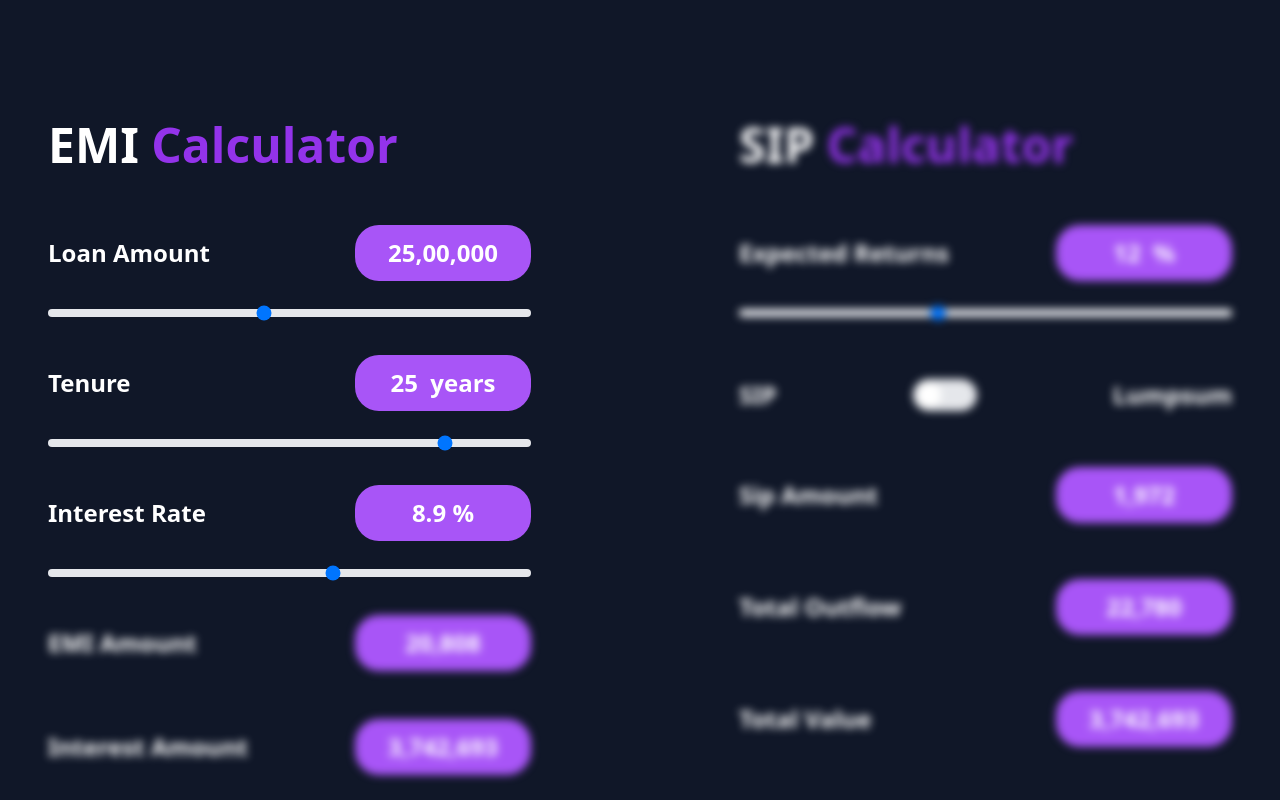
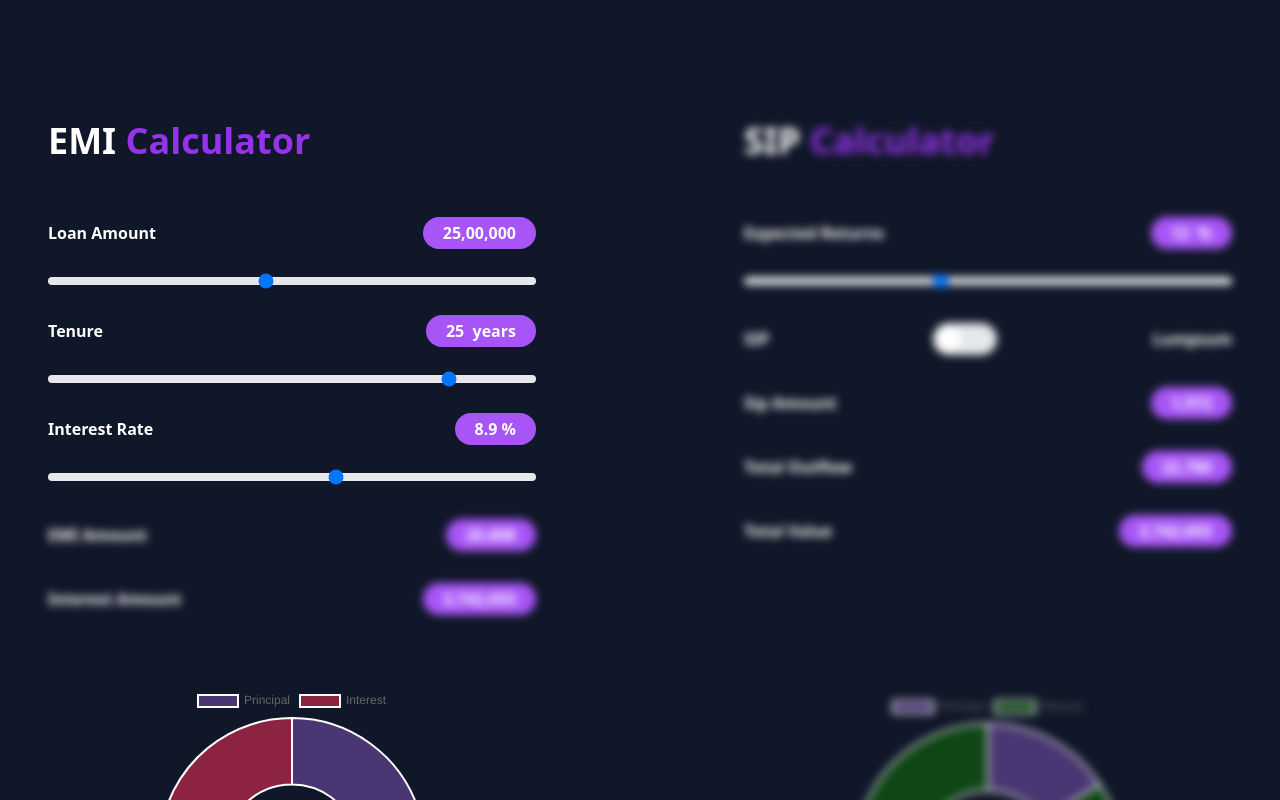
Before and after one commit to techxapp/finplanner, a plain HTML site: page index.html in a window 1280 px wide. Shown: the part 600-1400 px from the top of the page. Drawn offline with nearby package versions, Linux system fonts and the light colour scheme.

Commit message:
Reduce content size

```diff
--- a/assets/css/style.css
+++ b/assets/css/style.css
@@ -8,6 +8,10 @@ body{
 .logo{
     width: 50px;
 }
+/* .editable{
+    padding: 5px;
+    border-radius: 20px;
+} */
 .button__gradient{
     background: linear-gradient(90deg, rgba(152,64,248,1) 35%, rgba(250,60,103,1) 100%);
     padding: 20px;
@@ -37,7 +41,7 @@ body{
 }
 .premium__div{
     width: max-content;
-    padding: 12px 50px;
+    padding: 8px 32px;
     display: flex;
     margin: auto;
     margin-top: 40px !important;
--- a/index.html
+++ b/index.html
@@ -50,7 +50,7 @@
   gtag('config', 'G-4SWYN9C0EQ');
 </script>
 
-<body>
+<body class="">
 
 
     <div class="wrapper">
@@ -82,20 +82,20 @@
     </div>
 
 
-    <section class="container mx-auto xxs:px-5 xxxs:px-3 xl:px-15 lg:px-12 sm:px-5 md:px-10 mt-40">
+    <section class="container mx-auto xxs:px-5 xxxs:px-3 sm:px-5 md:px-10 lg:px-12 xl:px-15 2xl:px-15 mt-40">
         <div class="grid grid-rows-1 gap-52 lg:grid-flow-col md:grid-flow-row">
             <!-- ==============   EMI PANEL   =========== -->
             <div class="flex justify-start" id="panel_emi">
                 <div class="w-full">
-                    <h1 class="font-bold text-white xxxs:text-3xl xxs:text-4xl sm:text-5xl ">
+                    <h1 class="font-bold text-white xxxs:text-3xl xxs:text-4xl sm:text-4xl ">
                         EMI <span class="text-purple-600">Calculator</span>
                     </h1>
 
                     <!-- ===========       Loan Amount     ================ -->
                     <div class="flex items-center justify-between w-full mt-14">
-                        <h1 class="font-bold text-white xxs:text-lg sm:text-2xl">Loan Amount</h1>
-                        <button id="value_loan_amt" class="editable xxxs:text-xl xxs:text-xl sm:text-2xl font-bold text-center
-                         text-white bg-purple-500 xxxs:w-36 sm:w-44 rounded-3xl xxs:py-3" contenteditable="true">
+                        <h1 class="font-bold text-white xxs:text-lg sm:text-base">Loan Amount</h1>
+                        <button id="value_loan_amt" class="button editable xxxs:text-l xxs:text-l sm:text-base font-bold text-center
+                         text-white bg-purple-500 px-5 rounded-3xl sm:py-1" contenteditable="true">
                             25,00,000
                             </button>
                     </div>
@@ -103,10 +103,10 @@
                         class="w-full h-2 bg-gray-200 rounded-lg appearance-none cursor-pointer accent-gray mt-7 dark:bg-gray-700">
 
                     <!-- ===========       Tenure        ================ -->
-                    <div class="flex items-center justify-between w-full mt-8">
-                        <h1 class="font-bold text-white xxs:text-lg sm:text-2xl">Tenure</h1>
+                    <div class="flex items-center justify-between w-full mt-6">
+                        <h1 class="font-bold text-white xxs:text-lg sm:text-base">Tenure</h1>
                         <button
-                            class="xxxs:text-xl xxs:text-xl sm:text-2xl font-bold text-center text-white bg-purple-500 rounded-3xl xxxs:w-36 sm:w-44 xxs:py-3 sm:py-3">
+                            class="xxxs:text-l xxs:text-base sm:text-base font-bold text-center text-white bg-purple-500 rounded-3xl px-5 sm:py-1">
                             <span id="value_tenure" contenteditable="true">25</span> &nbsp;years
                             </button>
                     </div>
@@ -114,10 +114,10 @@
                         class="w-full h-2 bg-gray-200 rounded-lg appearance-none cursor-pointer accent-gray mt-7 dark:bg-gray-700">
 
                     <!-- ===========       Interest Rate     ================ -->
-                    <div class="flex items-center justify-between w-full mt-8">
-                        <h1 class="font-bold text-white xxs:text-lg sm:text-2xl">Interest Rate</h1>
+                    <div class="flex items-center justify-between w-full mt-6">
+                        <h1 class="font-bold text-white xxs:text-lg sm:text-base">Interest Rate</h1>
                         <button
-                            class="xxxs:text-xl xxs:text-xl sm:text-2xl font-bold text-center text-white bg-purple-500 rounded-3xl xxxs:w-36 sm:w-44 xxs:py-3 sm:py-3">
+                            class="xxxs:text-l xxs:text-base sm:text-base font-bold text-center text-white bg-purple-500 rounded-3xl px-5 sm:py-1">
                             <span id="value_emi_rate" contenteditable="true">8.9</span>&nbsp;%
                             </button>
                     </div>
@@ -127,18 +127,18 @@
                     <div id="section_emi_var" class="hover-unblur">
                         <!-- ===========       EMI Amount     ================ -->
                         <div class="flex items-center justify-between w-full mt-8">
-                            <h1 class="font-bold text-white xxs:text-lg sm:text-2xl">EMI Amount</h1>
+                            <h1 class="font-bold text-white xxs:text-lg sm:text-base">EMI Amount</h1>
                             <button id="value_emi_amt"
-                                class="xxxs:text-xl xxs:text-xl sm:text-2xl font-bold text-center text-white bg-purple-500 rounded-3xl xxxs:w-36 sm:w-44 xxs:py-3 sm:py-3">
+                                class="xxxs:text-l xxs:text-base sm:text-base font-bold text-center text-white bg-purple-500 rounded-3xl px-5 sm:py-1">
                                 16,647
                                 </button>
                         </div>
 
                         <!-- ===========       Interest Amount     ================ -->
-                        <div class="flex items-center justify-between w-full mt-12">
-                            <h1 class="font-bold text-white xxs:text-lg sm:text-2xl">Interest Amount</h1>
+                        <div class="flex items-center justify-between w-full mt-8">
+                            <h1 class="font-bold text-white xxs:text-lg sm:text-base">Interest Amount</h1>
                             <button id="value_interest_amt"
-                                class="xxxs:text-xl xxs:text-xl sm:text-2xl font-bold text-center text-white bg-purple-500 rounded-3xl xxxs:w-36 sm:w-44 xxs:py-3 sm:py-3">
+                                class="xxxs:text-l xxs:text-base sm:text-base font-bold text-center text-white bg-purple-500 rounded-3xl px-5 sm:py-1">
                                 29,94,154
                             </button>
                         </div>
@@ -154,14 +154,14 @@
             <!-- ==============   SIP PANEL   =========== -->
             <div id="panel_sip" class="flex justify-center hover-unblur lg:blur-sm">
                 <div class="w-full">
-                    <h1 class="font-bold text-white xxxs:text-3xl xxs:text-4xl sm:text-5xl">
+                    <h1 class="font-bold text-white xxxs:text-3xl xxs:text-4xl sm:text-4xl">
                         SIP <span class="text-purple-600">Calculator</span>
                     </h1>
                     <!-- ===========       Expected Returns     ================ -->
                     <div class="flex items-center justify-between w-full mt-14">
-                        <h1 class="font-bold text-white xxs:text-lg sm:text-2xl">Expected Returns</h1>
+                        <h1 class="font-bold text-white xxs:text-lg sm:text-base">Expected Returns</h1>
                         <button
-                            class="xxxs:text-xl xxs:text-xl sm:text-2xl font-bold text-center text-white bg-purple-500 rounded-3xl xxxs:w-36 sm:w-44 xxs:py-3 sm:py-3">
+                            class="xxxs:text-l xxs:text-base sm:text-base font-bold text-center text-white bg-purple-500 rounded-3xl px-5 sm:py-1">
                             <span id="value_sip_rate" contenteditable="true">12</span> &nbsp;%
                             </button>
                     </div>
@@ -170,8 +170,8 @@
 
                     <!-- ===========      Lumpsum Selector     ================ -->
                     <div
-                        class="flex items-center w-full xxxs:justify-center sm:justify-between mt-14 xxs:gap-10 sm:gap-0 sm:flex-nowrap">
-                        <h1 class="font-bold text-white xxs:text-lg sm:text-2xl mr-10">SIP</h1>
+                        class="flex items-center w-full xxxs:justify-center sm:justify-between mt-8 xxs:gap-10 sm:gap-0 sm:flex-nowrap">
+                        <h1 class="font-bold text-white xxs:text-lg sm:text-base mr-10">SIP</h1>
                         <label class="relative inline-flex items-center cursor-pointer">
                             <!-- ===========      Lumpsum Checkbox     ================ -->
                             <input type="checkbox" id="checkbox_lumpsum" class="sr-only peer">
@@ -183,30 +183,30 @@
                                    dark:border-gray-600 peer-checked:bg-dark-600">
                             </div>
                         </label>
-                        <h1 class="font-bold text-white xxs:text-lg sm:text-2xl ml-10">Lumpsum</h1>
+                        <h1 class="font-bold text-white xxs:text-lg sm:text-base ml-8">Lumpsum</h1>
                     </div>
 
                     <!-- ===========      Sip Amount     ================ -->
-                    <div class="flex items-center justify-between w-full mt-14">
-                        <h1 id="text_sip_amt" class="font-bold text-white xxs:text-lg sm:text-2xl">Sip Amount</h1>
+                    <div class="flex items-center justify-between w-full mt-8">
+                        <h1 id="text_sip_amt" class="font-bold text-white xxs:text-lg sm:text-base">Sip Amount</h1>
                         <button id="value_sip_amt" contenteditable="true"
-                            class="editable xxxs:text-xl xxs:text-xl sm:text-2xl font-bold text-center text-white bg-purple-500 rounded-3xl xxxs:w-36 sm:w-44 xxs:py-3 sm:py-3">
+                            class="editable xxxs:text-l xxs:text-base sm:text-base font-bold text-center text-white bg-purple-500 rounded-3xl px-5 sm:py-1">
                             1,500
                             </button>
                     </div>
 
-                    <div id="div_outflow" class="flex items-center justify-between w-full mt-14">
-                        <h1 class="font-bold text-white xxs:text-lg sm:text-2xl">Total Outflow</h1>
+                    <div id="div_outflow" class="flex items-center justify-between w-full mt-8">
+                        <h1 class="font-bold text-white xxs:text-lg sm:text-base">Total Outflow</h1>
                         <button id="value_outflow_amt"
-                            class="xxxs:text-xl xxs:text-xl sm:text-2xl font-bold text-center text-white bg-purple-500 rounded-3xl xxxs:w-36 sm:w-44 xxs:py-3 sm:py-3">
+                            class="xxxs:text-l xxs:text-base sm:text-base font-bold text-center text-white bg-purple-500 rounded-3xl px-5 sm:py-1">
                             18,147
                             </button>
                     </div>
 
-                    <div id="div_sip_return_amt" class="flex items-center justify-between w-full mt-14">
-                        <h1 class="font-bold text-white xxs:text-lg sm:text-2xl">Total Value</h1>
+                    <div id="div_sip_return_amt" class="flex items-center justify-between w-full mt-8 mb-36">
+                        <h1 class="font-bold text-white xxs:text-lg sm:text-base">Total Value</h1>
                         <button id="value_sip_return_amt"
-                            class="xxxs:text-xl xxs:text-xl sm:text-2xl font-bold text-center text-white bg-purple-500 rounded-3xl xxxs:w-36 sm:w-44 xxs:py-3 sm:py-3">
+                            class="xxxs:text-l xxs:text-base sm:text-base font-bold text-center text-white bg-purple-500 rounded-3xl px-5 sm:py-1">
                             28,46,452
                             </button>
                     </div>
@@ -218,9 +218,9 @@
 
                         <!-- Returns -->
                         <div class="hidden flex items-center justify-between w-full mt-12">
-                            <h1 class="font-bold text-white xxs:text-lg sm:text-2xl">Returns</h1>
+                            <h1 class="font-bold text-white xxs:text-lg sm:text-base">Returns</h1>
                             <button id="value_sip_return"
-                                class="xxxs:text-xl xxs:text-xl sm:text-2xl font-bold text-center text-white bg-purple-500 rounded-3xl xxxs:w-36 sm:w-44 xxs:py-3 sm:py-3" >
+                                class="xxxs:text-l xxs:text-base sm:text-base font-bold text-center text-white bg-purple-500 rounded-3xl px-5 sm:py-1" >
                                 20,00,000
                             </button>
                         </div>
@@ -233,7 +233,7 @@
     </section>
 
     <section class="container mx-auto xl:px-0 xxs:px-5 xxxs:px-3 lg:px-12 sm:px-5 md:px-10 mt-36">
-        <div class="font-bold text-white xxs:text-xl sm:text-2xl ">
+        <div class="font-bold text-white xxs:text-xl sm:text-xl ">
             Tip: Incorrect Number format ?
             <a class="text-purple-600" href="https://www.wikihow.com/Change-Your-Browser%27s-Language" target="_blank">
                  Update browser language</a>
@@ -270,16 +270,23 @@
         <div class="grid items-end grid-rows-1 md:gap-30 xl:gap-0 2xl:gap-40 xl:grid-flow-col lg:grid-flow-row">
             <div>
                 <h1
-                    class="font-bold text-purple-600 xxs:text-3xl xxxs:text-center sm:text-5xl
+                    class="font-bold text-purple-600 xxs:text-3xl xxxs:text-center sm:text-4xl
                     sm:text-center md:text-center lg:text-center xl:text-start">
                     Looking for something else ?</h1>
 
-                <div class="font-bold text-white bg-purple-600 xxs:text-3xl sm:text-4xl premium__div">
+                <div class="font-bold text-white bg-purple-600 xxs:text-3xl sm:text-3xl premium__div">
                     <span> <a href="https://finplannerapp.canny.io/" target="_blank">Drop here</a></span>
                 </div>
-                <p class="text-3xl font-bold text-white mt-28 blur-lg">
-                    Features
-                </p>
+
+
+            </div>
+
+            <div class="text-3xl font-bold text-white my-10 blur-sm">
+                Features
+            </div>
+
+            <div class="grid grid-cols-2 gap-16 content-center">
+
                 <ul class="text-3xl font-bold text-white list-disc blur-lg">
                     <li class="mt-4 ml-14">lorem ipsum</li>
                     <li class="mt-2 ml-14">lorem ipsum</li>
@@ -288,12 +295,14 @@
                     <li class="mt-2 ml-14">lorem ipsum</li>
 
                 </ul>
-            </div>
-            <div class="img-mb-outer xxxs:mt-10">
-                <img src="assets/img/mobile.jpg" class="mb-img rounded-3xl" alt="">
+
+                <img src="assets/img/mobile.jpg" class="mb-img sm:rounded-3xl" alt="">
             </div>
 
+
+
         </div>
+
     </section>
 
     <!-- Lead Geneeration -->
```
Also changed, not shown: netlify/functions/feedback/feedback.js (added, +69 -0 lines).
